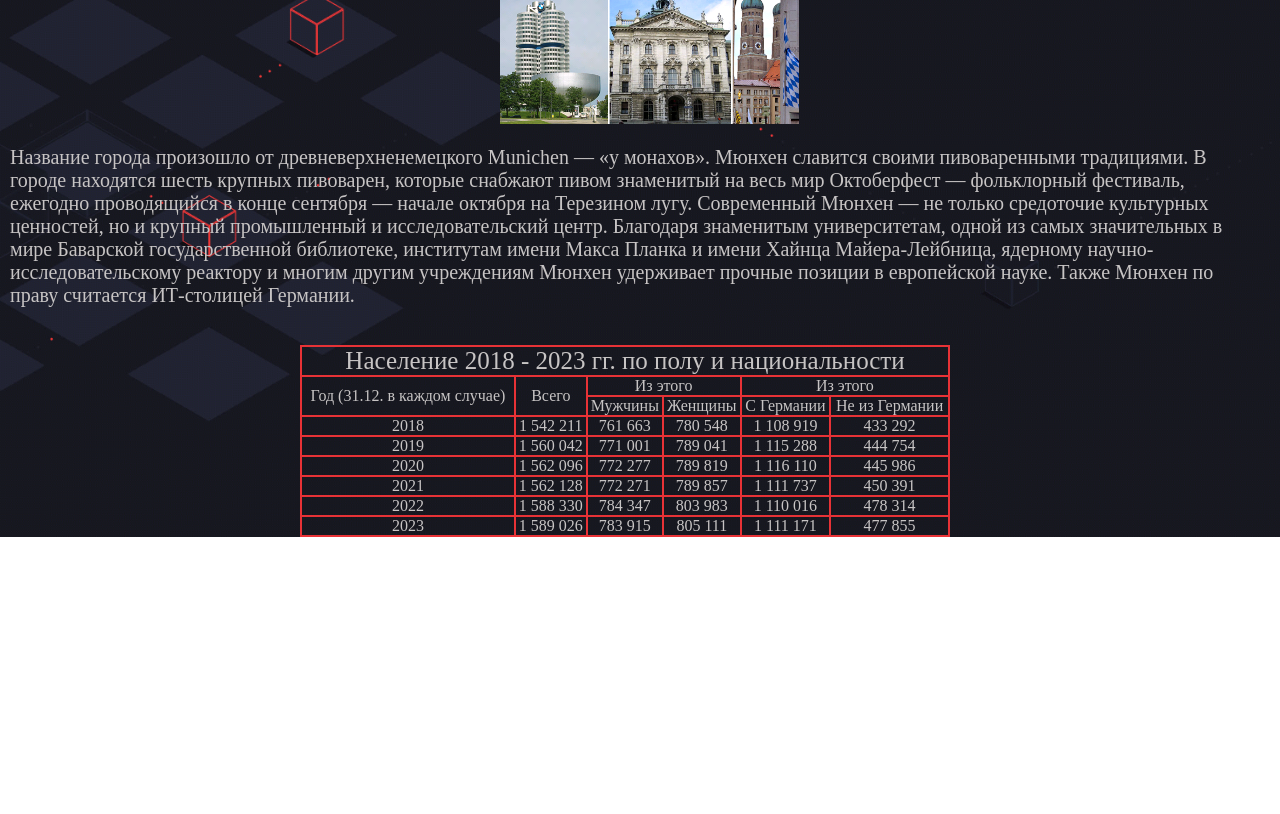
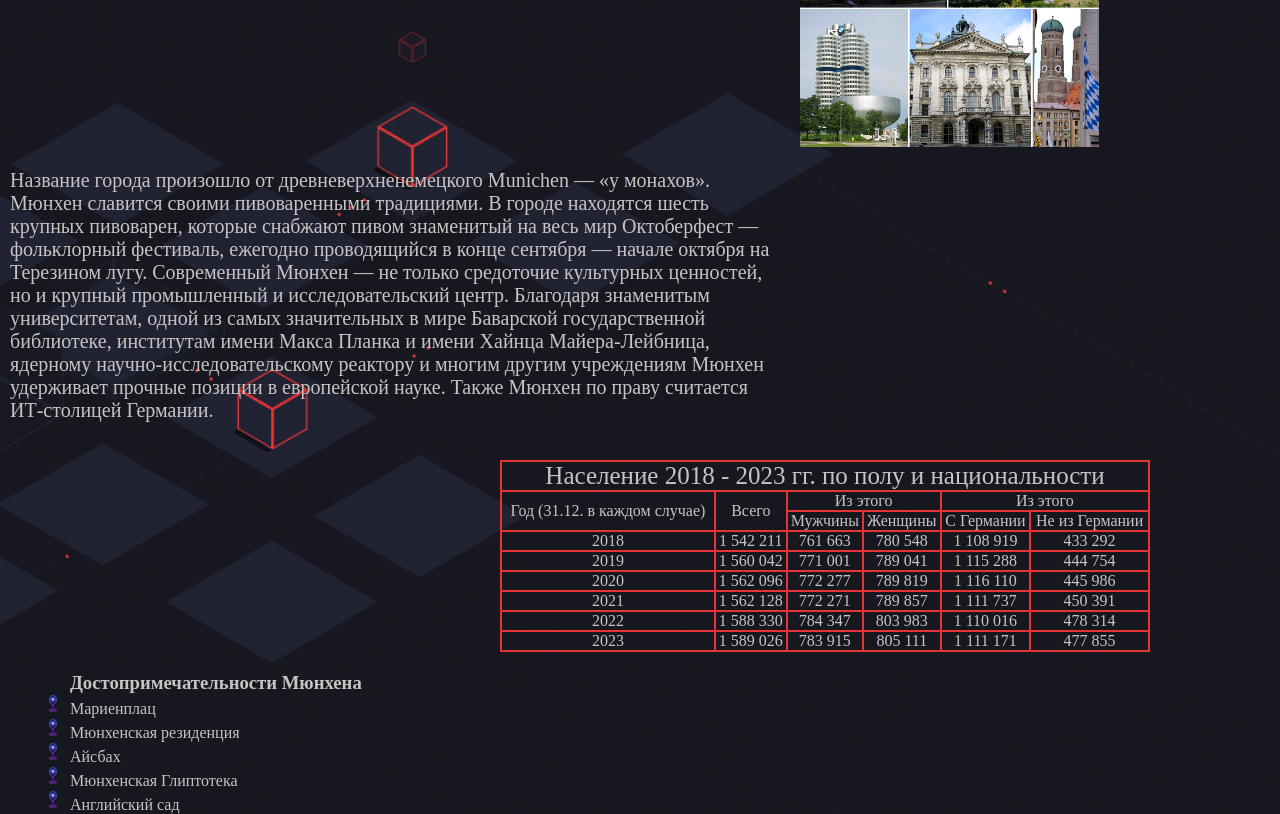
Before and after one commit to 10-Class/FEHomework, a plain HTML site: page homeWorkLesson3/index.html in a window 1280 px wide. Shown: the part 460-1274 px from the top of the page. Before the commit the page ends 997 px from the top, so only its background shows below. Drawn offline with Linux system fonts and the light colour scheme.

Commit message:
Add files via upload

```diff
--- a/homeWorkLesson3/index.html
+++ b/homeWorkLesson3/index.html
@@ -84,6 +84,17 @@
                 </tr>
             </table>
         </div>
+
+        <div id="top">
+            <h3>Достопримечательности Мюнхена</h3>
+            <ul>
+                <li>Мариенплац</li>
+                <li>Мюнхенская резиденция</li>
+                <li>Айсбах</li>
+                <li>Мюнхенская Глиптотека</li>
+                <li>Английский сад</li>
+            </ul>
+        </div>
     </div>
 </body>
 </html>
--- a/homeWorkLesson3/style.css
+++ b/homeWorkLesson3/style.css
@@ -30,13 +30,13 @@
 #wiki {
     padding: 18px;
     padding-left: 10px;
-    padding-right: 50px;
+    padding-right: 500px;
     color: #c7c4c4;
     font-size: 20px;
 }
 
 #MunichPhoto {
-    padding-left: 500px;
+    padding-left: 800px;
     height: 400px;
 }
 
@@ -49,7 +49,7 @@ th {
 }
 
 #table1 {
-    margin: 20px 40px 0px 300px;
+    margin: 20px 40px 0px 500px;
     width: 650px;
     text-align: center;
     padding: 30px;
@@ -58,3 +58,9 @@ th {
 #table1 tr:nth-child(1) {
     font-size: 25px;
 }
+
+#top {
+    color: #c7c4c4;
+    margin: 20px 40px 0px 70px;
+    list-style-image: url(./maria\ \(2\).png);
+}
```
Also changed, not shown: homeWorkLesson3/maria (2).png (added).
